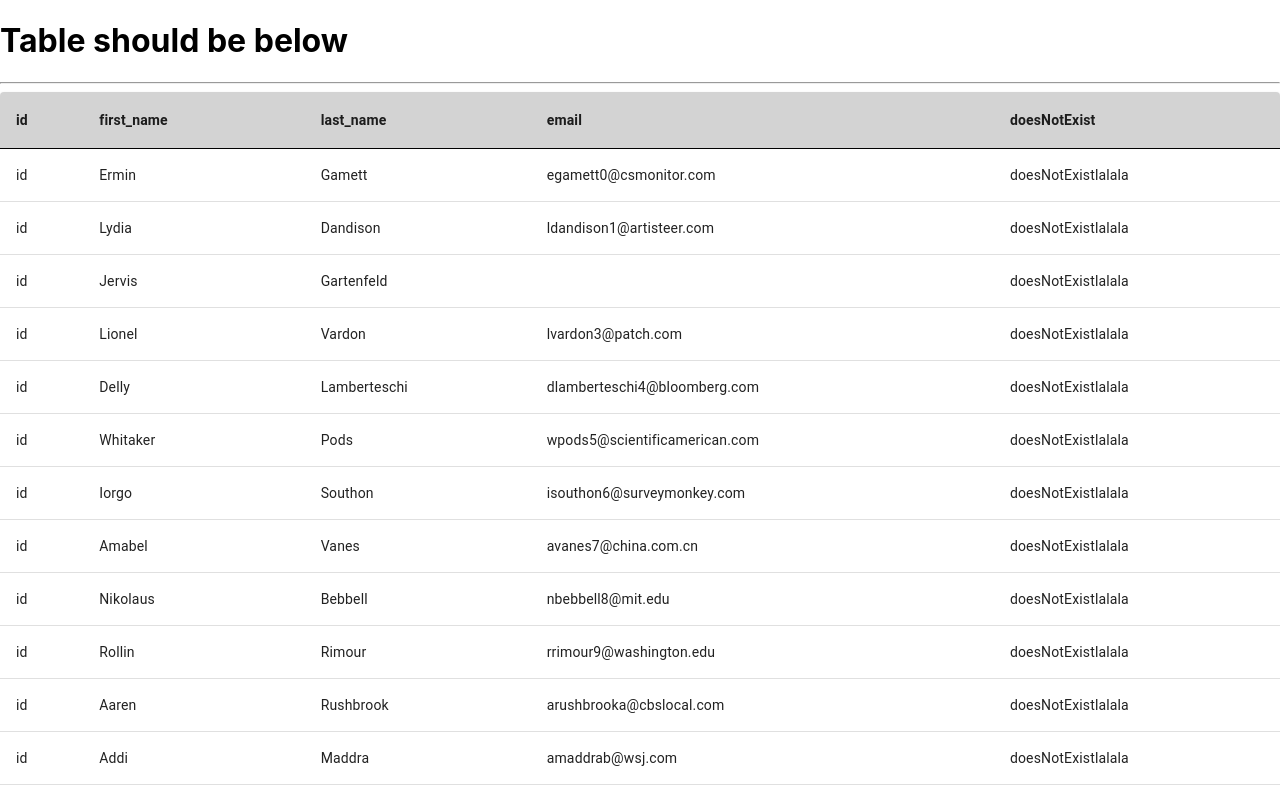
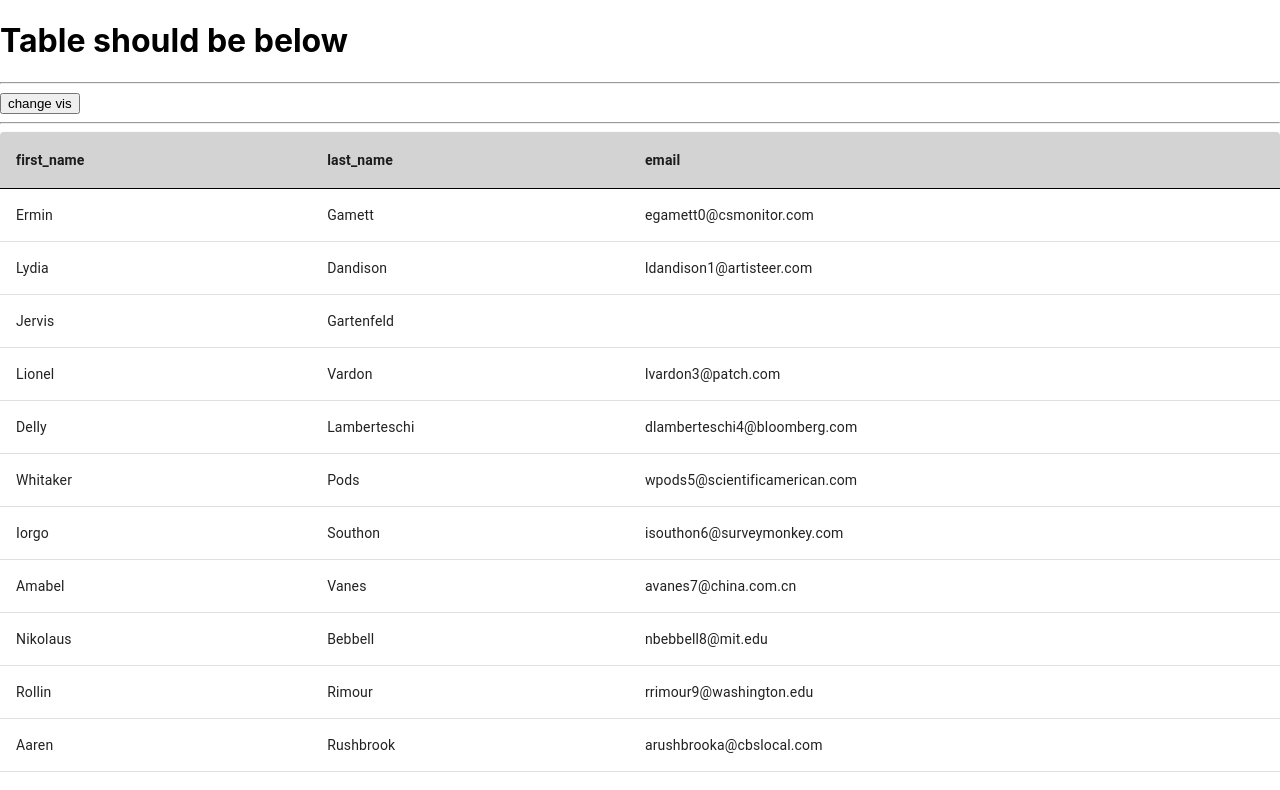
Before and after one commit to dmitrisanzharov/tanStackTable_typescript, a React (Create React App) app: page / in a window 1280 px wide. Shown: the top 790 px of the page. Built offline with nearby package versions, Linux system fonts and the light colour scheme.

Commit message:
all good

```diff
--- a/src/table/BasicTable.tsx
+++ b/src/table/BasicTable.tsx
@@ -14,6 +14,7 @@ import {
 	TableRow,
 	TableCell,
 	TableBody,
+	Box
 } from "@mui/material";
 
 type Props = {};
@@ -22,23 +23,45 @@ const BasicTable = (props: Props) => {
 	const dataMemo: any = React.useMemo(() => data, [data]);
 	const columnsMemo: any = React.useMemo(() => columnDef, [columnDef]);
 
+	const initialColumnVisibilityObj: any = {
+		first_name: true,
+		mahMan: false,
+		idYo: false,
+	};
+
+	const [vis, setColumnVis] = React.useState(initialColumnVisibilityObj);
+
 	const table: any = useReactTable({
 		data: dataMemo,
 		columns: columnsMemo,
 		getCoreRowModel: getCoreRowModel(),
-		anyKey: 'test',
+		anyKey: "test",
+		state: {
+			columnVisibility: vis,
+		},
+		onColumnVisibilityChange: setColumnVis,
 	} as any);
-
 
 	// temp block
 	let a1 = table;
 	// console.log(a1);
 
+	function handleClick(){
+		setColumnVis({...initialColumnVisibilityObj, idYo: true, mahMan: true})
+	}
 
 	return (
+		<Box>
+			<button onClick={handleClick}>change vis</button>
+			<hr />
 			<TableContainer component={Paper}>
 				<Table sx={{ minWidth: 650 }} aria-label="simple table">
-				<TableHead sx={{backgroundColor: 'lightgray', outline: '1px solid black' }}>
+					<TableHead
+						sx={{
+							backgroundColor: "lightgray",
+							outline: "1px solid black",
+						}}
+					>
 						{table.getHeaderGroups().map((headerGroup: any) => {
 							// console.log("headerGroup", headerGroup);
 							// console.log("============================");
@@ -51,7 +74,10 @@ const BasicTable = (props: Props) => {
 											// 	headerColumn
 											// );
 											return (
-											<TableCell key={headerColumn.id} sx={{fontWeight: 'bold'}}>
+												<TableCell
+													key={headerColumn.id}
+													sx={{ fontWeight: "bold" }}
+												>
 													{flexRender(
 														headerColumn.column
 															.columnDef.header,
@@ -90,6 +116,7 @@ const BasicTable = (props: Props) => {
 					</TableBody>
 				</Table>
 			</TableContainer>
+		</Box>
 	);
 };
 
--- a/src/table/columnDef.tsx
+++ b/src/table/columnDef.tsx
@@ -7,7 +7,8 @@ export const columnDef = [
         return "id";
     }, {
 		header: "id",
-        omg: 'omg'
+        omg: 'omg',
+		id: 'idYo'
 	} as any),
 	columnHelper.accessor("first_name", {
 		header: "first_name",
@@ -16,7 +17,10 @@ export const columnDef = [
 		header: "last_name",
 	}),
 	columnHelper.accessor("email", {
-		header: "email",
+		header: (info: any) => {
+			// console.log('info', info);
+			return "email";
+		},
 	}),
     columnHelper.accessor(()=> "doesNotExist" + 'lalala', {
         id: 'mahMan',
@@ -25,5 +29,6 @@ export const columnDef = [
             // console.log('info', info.getValue());
             return info.getValue();
         },
+		enableHiding: true
 	})
 ];
```
Lines whose indentation alone changed are shown as unchanged.
